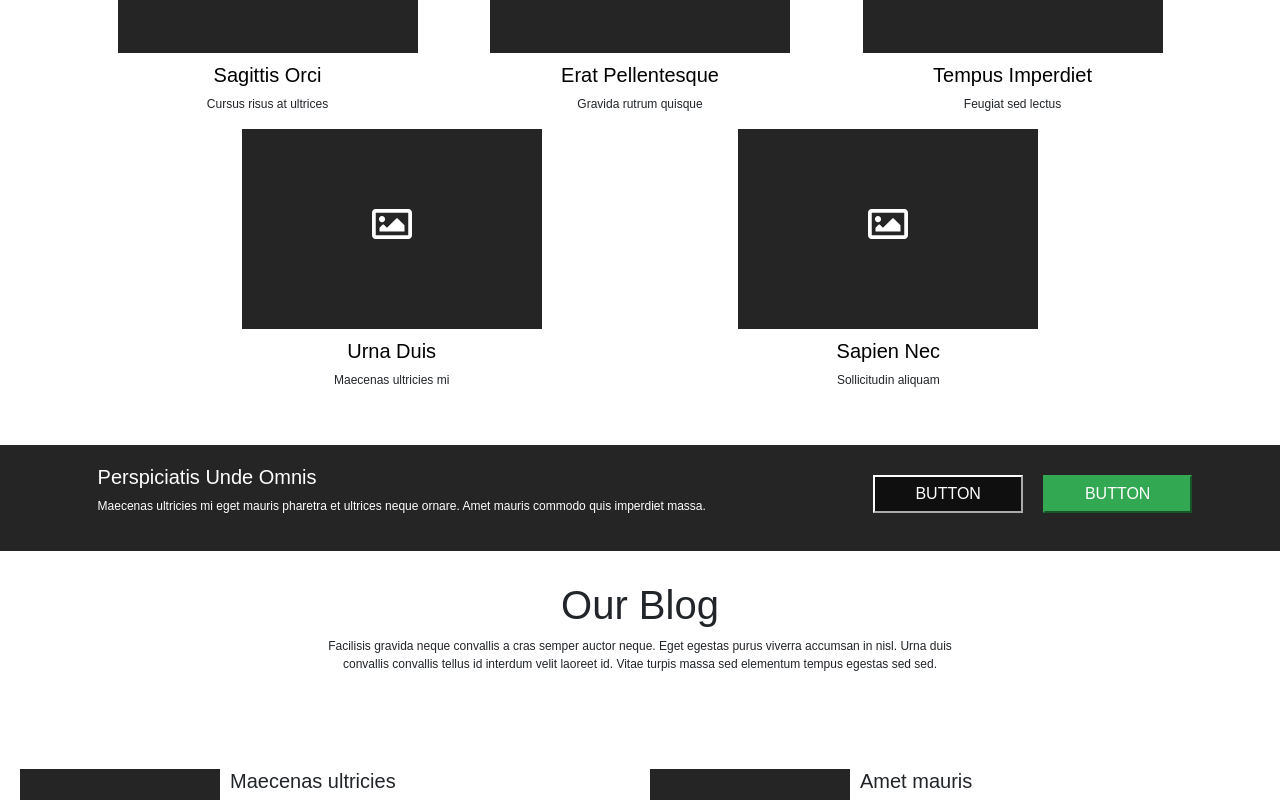
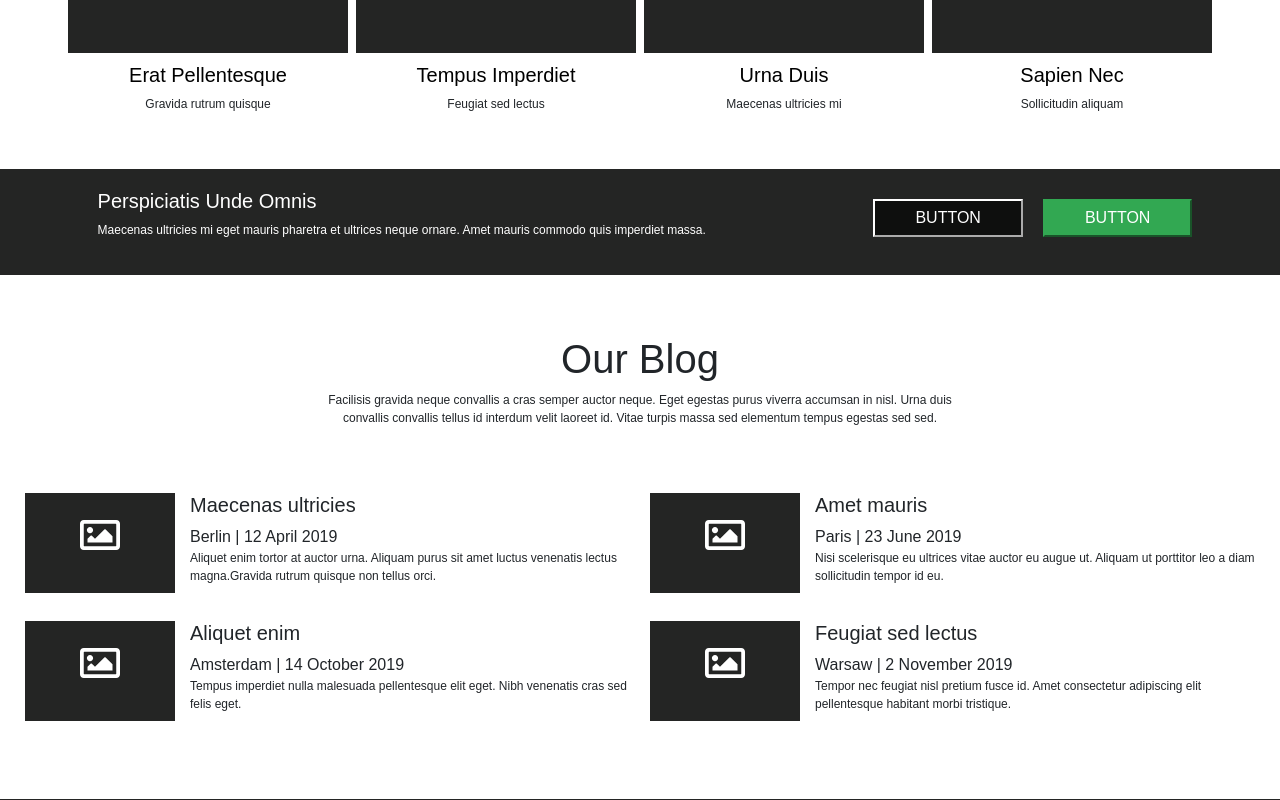
Before and after one commit to crlybrcs/testapp, a React (Create React App) app: page / in a window 1280 px wide. Shown: the part 1800-2600 px from the top of the page. Built offline with nearby package versions, Linux system fonts and the light colour scheme; a web font is replaced by a local one.

Commit message:
small changes

```diff
--- a/src/components/app/App.css
+++ b/src/components/app/App.css
@@ -241,10 +241,10 @@ h5 > p {
 .work-box4 {
 	background-color: #0c0d0cE5;
 	height: 200px;
-	width: 300px;
+	width: 280px;
 
-	margin-right: 15px;
-	margin-left: 15px;
+	margin-right: 0;
+	margin-left: 0;
 }
 
 .image-work {
@@ -300,8 +300,7 @@ h5 > p {
 }
 
 .blog-top {
-	margin-top: 30px;
-	margin-bottom: 40px;
+	margin-top: 60px;
 	width: 50%;
 	display: inline-block;
 }
@@ -309,12 +308,12 @@ h5 > p {
 .blog-box {
 	background-color: #0c0d0cE5;
 	height: 100px;
-	width: 200px;
+	width: 150px;
 	float: left;
 }
 
 .size-box p {
-	width: 400px;
+	width: 440px;
 	height: auto;
 }
 
@@ -323,17 +322,18 @@ h5 > p {
 	flex-direction: row;
 	flex-wrap: wrap;
 	justify-content: center;
-	margin: 30px 0;
+	margin-top: 40px;
+	margin-bottom: 60px;
 }
 .boxin {
 	display: inline-block;
-	margin: 10px 10px;
+	margin: 10px;
 }
 
 .size-box {
 	text-align: start;
 	float: right;
-	margin-left: 10px;
+	margin-left: 15px;
 }
 
 .blog-footnote h5 {
```
